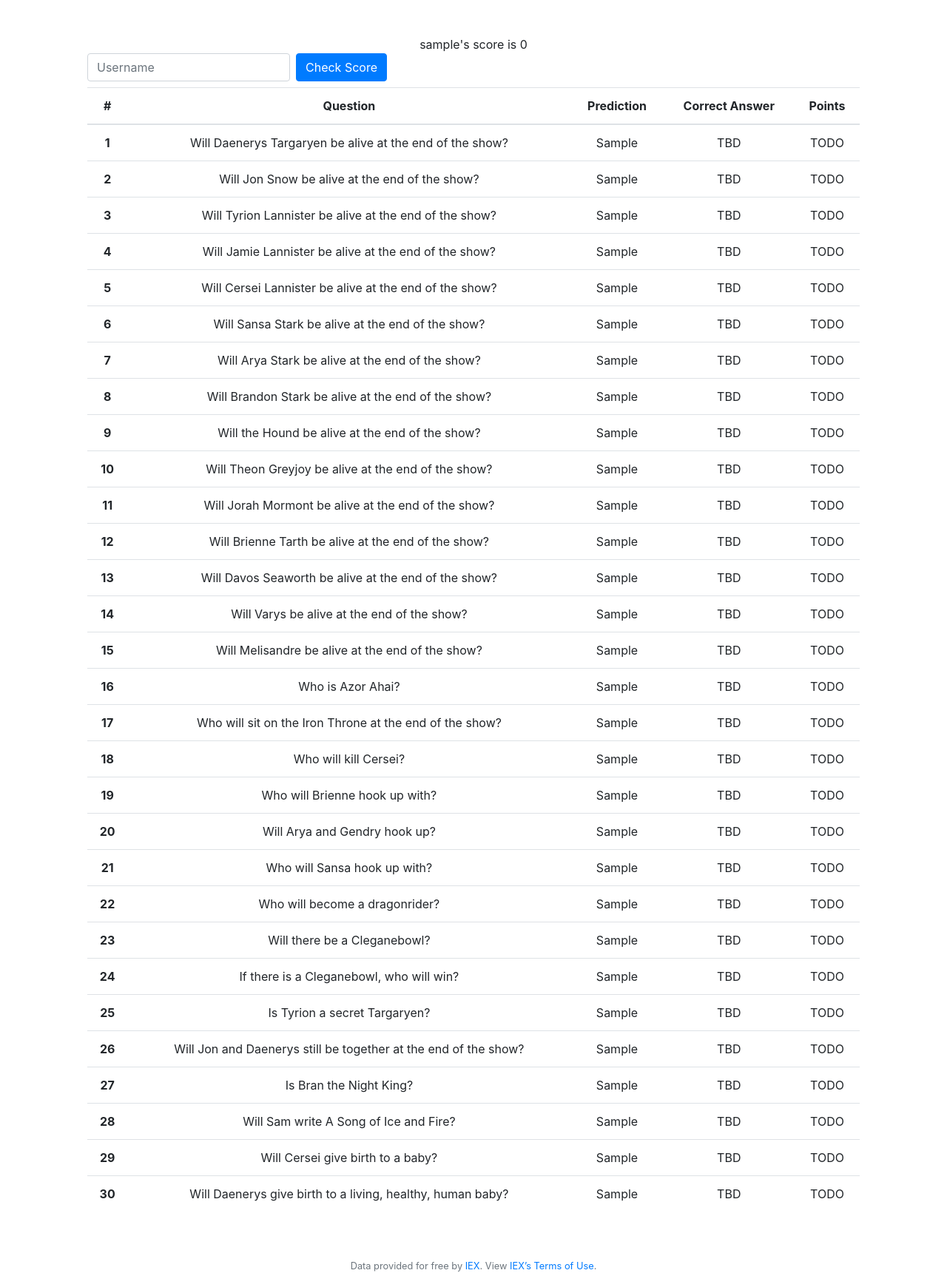
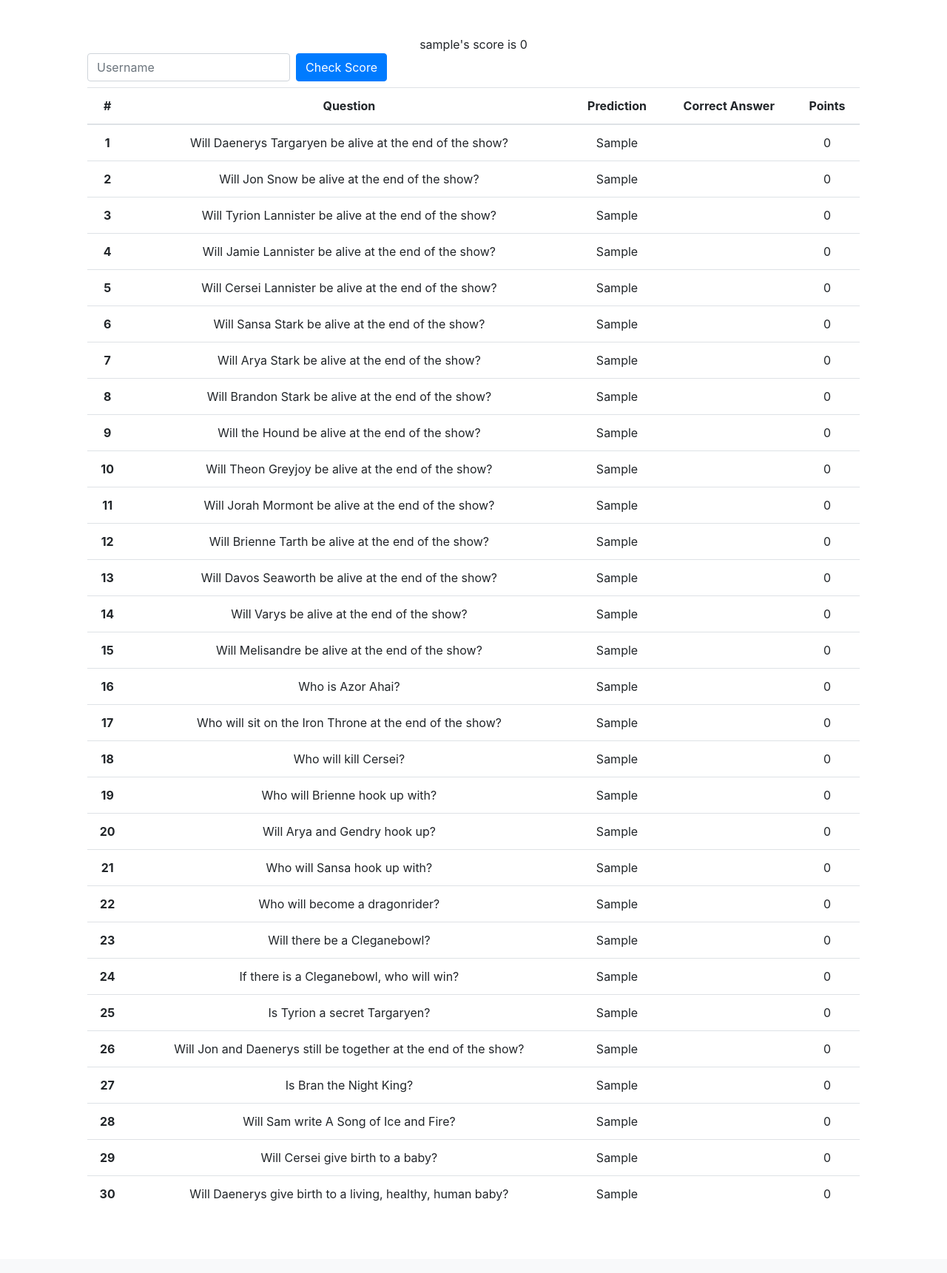
Before and after one commit to nellanap/got, a Flask app: page /scores in a window 1280 px wide. Shown: the part 76-1797 px from the top of the page at 74% size. After the commit the page ends 1700 px from the top, so only its background shows below. Run offline with Flask 2, Linux system fonts and the light colour scheme; a user stored in the database is signed in; tables that the repository leaves empty hold one stand-in row (values such as "Sample post"); some libraries are stand-ins or nearby versions.

Commit message:
add default score

```diff
--- a/app/routes.py
+++ b/app/routes.py
@@ -4,7 +4,7 @@ from werkzeug.security import check_password_hash, generate_password_hash
 
 from app import app, db
 from app.models import User, Response
-from app.helpers import login_required, calculate_score, calculate_rank
+from app.helpers import login_required, calculate_score, calculate_rank, calculate_points
 
 @app.route('/')
 @app.route('/index')
@@ -196,18 +196,24 @@ def scores():
     if request.method == "POST":
         author = User.query.filter_by(username=request.form.get("username")).first()
         response = Response.query.filter_by(author=author).first()
+
+        # Check if user has made predictions.
         if response is None:
             flash("That user hasn't made any predictions")
             return render_template("rules.html")
         score = calculate_score(response)
-        return render_template("scores.html", author=author, response=response, score=score)
+        points = calculate_points(response)
+        return render_template("scores.html", author=author, response=response, score=score, points=points)
 
     # User reached route via GET (as by clicking a link)
     else:
         author = User.query.filter_by(id=session["user_id"]).first()
         response = Response.query.filter_by(author=author).first()
+
+        # Check if user has made predictions.
         if response is None:
             flash("Make your predictions before seeing your score")
             return render_template("predict.html")
         score = calculate_score(response)
-        return render_template("scores.html", author=author, response=response, score=score)
+        points = calculate_points(response)
+        return render_template("scores.html", author=author, response=response, score=score, points=points)
--- a/app/templates/layout.html
+++ b/app/templates/layout.html
@@ -59,7 +59,6 @@
         </main>
 
         <footer class="small text-center text-muted">
-            Data provided for free by <a href="https://iextrading.com/developer">IEX</a>. View <a href="https://iextrading.com/api-exhibit-a/">IEX’s Terms of Use</a>.
         </footer>
 
     </body>
--- a/app/templates/scores.html
+++ b/app/templates/scores.html
@@ -25,211 +25,211 @@
             <th scope="row">1</th>
             <td>Will Daenerys Targaryen be alive at the end of the show?</td>
             <td>{{ response.q1 }}</td>
-            <td>TBD</td>
-            <td>TODO</td>
+            <td></td>
+            <td>{{ points[0] }}</td>
         </tr>
         <tr>
             <th scope="row">2</th>
             <td>Will Jon Snow be alive at the end of the show?</td>
             <td>{{ response.q2 }}</td>
-            <td>TBD</td>
-            <td>TODO</td>
+            <td></td>
+            <td>{{ points[1] }}</td>
         </tr>
         <tr>
             <th scope="row">3</th>
             <td>Will Tyrion Lannister be alive at the end of the show?</td>
             <td>{{ response.q3 }}</td>
-            <td>TBD</td>
-            <td>TODO</td>
+            <td></td>
+            <td>{{ points[2] }}</td>
         </tr>
         <tr>
             <th scope="row">4</th>
             <td>Will Jamie Lannister be alive at the end of the show?</td>
             <td>{{ response.q4 }}</td>
-            <td>TBD</td>
-            <td>TODO</td>
+            <td></td>
+            <td>{{ points[3] }}</td>
         </tr>
         <tr>
             <th scope="row">5</th>
             <td>Will Cersei Lannister be alive at the end of the show?</td>
             <td>{{ response.q5 }}</td>
-            <td>TBD</td>
-            <td>TODO</td>
+            <td></td>
+            <td>{{ points[4] }}</td>
         </tr>
         <tr>
             <th scope="row">6</th>
             <td>Will Sansa Stark be alive at the end of the show?</td>
             <td>{{ response.q6 }}</td>
-            <td>TBD</td>
-            <td>TODO</td>
+            <td></td>
+            <td>{{ points[5] }}</td>
         </tr>
         <tr>
             <th scope="row">7</th>
             <td>Will Arya Stark be alive at the end of the show?</td>
             <td>{{ response.q7 }}</td>
-            <td>TBD</td>
-            <td>TODO</td>
+            <td></td>
+            <td>{{ points[6] }}</td>
         </tr>
         <tr>
             <th scope="row">8</th>
             <td>Will Brandon Stark be alive at the end of the show?</td>
             <td>{{ response.q8 }}</td>
-            <td>TBD</td>
-            <td>TODO</td>
+            <td></td>
+            <td>{{ points[7] }}</td>
         </tr>
         <tr>
             <th scope="row">9</th>
             <td>Will the Hound be alive at the end of the show?</td>
             <td>{{ response.q9 }}</td>
-            <td>TBD</td>
-            <td>TODO</td>
+            <td></td>
+            <td>{{ points[8] }}</td>
         </tr>
         <tr>
             <th scope="row">10</th>
             <td>Will Theon Greyjoy be alive at the end of the show?</td>
             <td>{{ response.q10 }}</td>
-            <td>TBD</td>
-            <td>TODO</td>
+            <td></td>
+            <td>{{ points[9] }}</td>
         </tr>
         <tr>
             <th scope="row">11</th>
             <td>Will Jorah Mormont be alive at the end of the show?</td>
             <td>{{ response.q11 }}</td>
-            <td>TBD</td>
-            <td>TODO</td>
+            <td></td>
+            <td>{{ points[10] }}</td>
         </tr>
         <tr>
             <th scope="row">12</th>
             <td>Will Brienne Tarth be alive at the end of the show?</td>
             <td>{{ response.q12 }}</td>
-            <td>TBD</td>
-            <td>TODO</td>
+            <td></td>
+            <td>{{ points[11] }}</td>
         </tr>
         <tr>
             <th scope="row">13</th>
             <td>Will Davos Seaworth be alive at the end of the show?</td>
             <td>{{ response.q13 }}</td>
-            <td>TBD</td>
-            <td>TODO</td>
+            <td></td>
+            <td>{{ points[12] }}</td>
         </tr>
         <tr>
             <th scope="row">14</th>
             <td>Will Varys be alive at the end of the show?</td>
             <td>{{ response.q14 }}</td>
-            <td>TBD</td>
-            <td>TODO</td>
+            <td></td>
+            <td>{{ points[13] }}</td>
         </tr>
         <tr>
             <th scope="row">15</th>
             <td>Will Melisandre be alive at the end of the show?</td>
             <td>{{ response.q15 }}</td>
-            <td>TBD</td>
-            <td>TODO</td>
+            <td></td>
+            <td>{{ points[14] }}</td>
         </tr>
         <tr>
             <th scope="row">16</th>
             <td>Who is Azor Ahai?</td>
             <td>{{ response.q16 }}</td>
-            <td>TBD</td>
-            <td>TODO</td>
+            <td></td>
+            <td>{{ points[15] }}</td>
         </tr>
         <tr>
             <th scope="row">17</th>
             <td>Who will sit on the Iron Throne at the end of the show?</td>
             <td>{{ response.q17 }}</td>
-            <td>TBD</td>
-            <td>TODO</td>
+            <td></td>
+            <td>{{ points[16] }}</td>
         </tr>
         <tr>
             <th scope="row">18</th>
             <td>Who will kill Cersei?</td>
             <td>{{ response.q18 }}</td>
-            <td>TBD</td>
-            <td>TODO</td>
+            <td></td>
+            <td>{{ points[17] }}</td>
         </tr>
         <tr>
             <th scope="row">19</th>
             <td>Who will Brienne hook up with?</td>
             <td>{{ response.q19 }}</td>
-            <td>TBD</td>
-            <td>TODO</td>
+            <td></td>
+            <td>{{ points[18] }}</td>
         </tr>
         <tr>
             <th scope="row">20</th>
             <td>Will Arya and Gendry hook up?</td>
             <td>{{ response.q20 }}</td>
-            <td>TBD</td>
-            <td>TODO</td>
+            <td></td>
+            <td>{{ points[19] }}</td>
         </tr>
         <tr>
             <th scope="row">21</th>
             <td>Who will Sansa hook up with?</td>
             <td>{{ response.q21 }}</td>
-            <td>TBD</td>
-            <td>TODO</td>
+            <td></td>
+            <td>{{ points[20] }}</td>
         </tr>
         <tr>
             <th scope="row">22</th>
             <td>Who will become a dragonrider?</td>
             <td>{{ response.q22 }}</td>
-            <td>TBD</td>
-            <td>TODO</td>
+            <td></td>
+            <td>{{ points[21] }}</td>
         </tr>
         <tr>
             <th scope="row">23</th>
             <td>Will there be a Cleganebowl?</td>
             <td>{{ response.q23 }}</td>
-            <td>TBD</td>
-            <td>TODO</td>
+            <td></td>
+            <td>{{ points[22] }}</td>
         </tr>
         <tr>
             <th scope="row">24</th>
             <td>If there is a Cleganebowl, who will win?</td>
             <td>{{ response.q24 }}</td>
-            <td>TBD</td>
-            <td>TODO</td>
+            <td></td>
+            <td>{{ points[23] }}</td>
         </tr>
         <tr>
             <th scope="row">25</th>
             <td>Is Tyrion a secret Targaryen?</td>
             <td>{{ response.q25 }}</td>
-            <td>TBD</td>
-            <td>TODO</td>
+            <td></td>
+            <td>{{ points[24] }}</td>
         </tr>
         <tr>
             <th scope="row">26</th>
             <td>Will Jon and Daenerys still be together at the end of the show?</td>
             <td>{{ response.q26 }}</td>
-            <td>TBD</td>
-            <td>TODO</td>
+            <td></td>
+            <td>{{ points[25] }}</td>
         </tr>
         <tr>
             <th scope="row">27</th>
             <td>Is Bran the Night King?</td>
             <td>{{ response.q27 }}</td>
-            <td>TBD</td>
-            <td>TODO</td>
+            <td></td>
+            <td>{{ points[26] }}</td>
         </tr>
         <tr>
             <th scope="row">28</th>
             <td>Will Sam write A Song of Ice and Fire?</td>
             <td>{{ response.q28 }}</td>
-            <td>TBD</td>
-            <td>TODO</td>
+            <td></td>
+            <td>{{ points[27] }}</td>
         </tr>
         <tr>
             <th scope="row">29</th>
             <td>Will Cersei give birth to a baby?</td>
             <td>{{ response.q29 }}</td>
-            <td>TBD</td>
-            <td>TODO</td>
+            <td></td>
+            <td>{{ points[28] }}</td>
         </tr>
         <tr>
             <th scope="row">30</th>
             <td>Will Daenerys give birth to a living, healthy, human baby?</td>
             <td>{{ response.q30 }}</td>
-            <td>TBD</td>
-            <td>TODO</td>
+            <td></td>
+            <td>{{ points[29] }}</td>
         </tr>
     </tbody>
 </table>
```
Also changed, not shown: app/helpers.py (+129 -0 lines).
